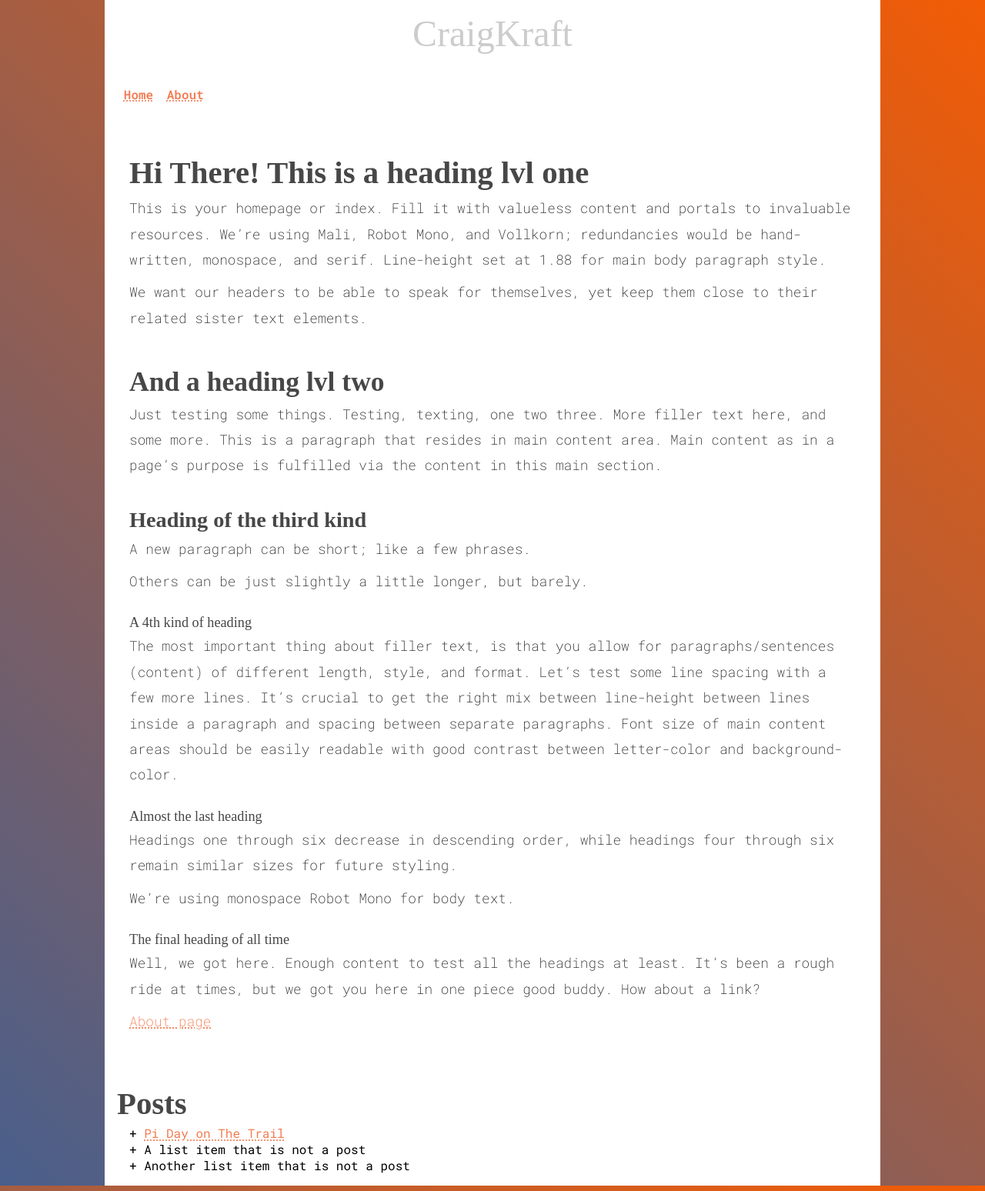
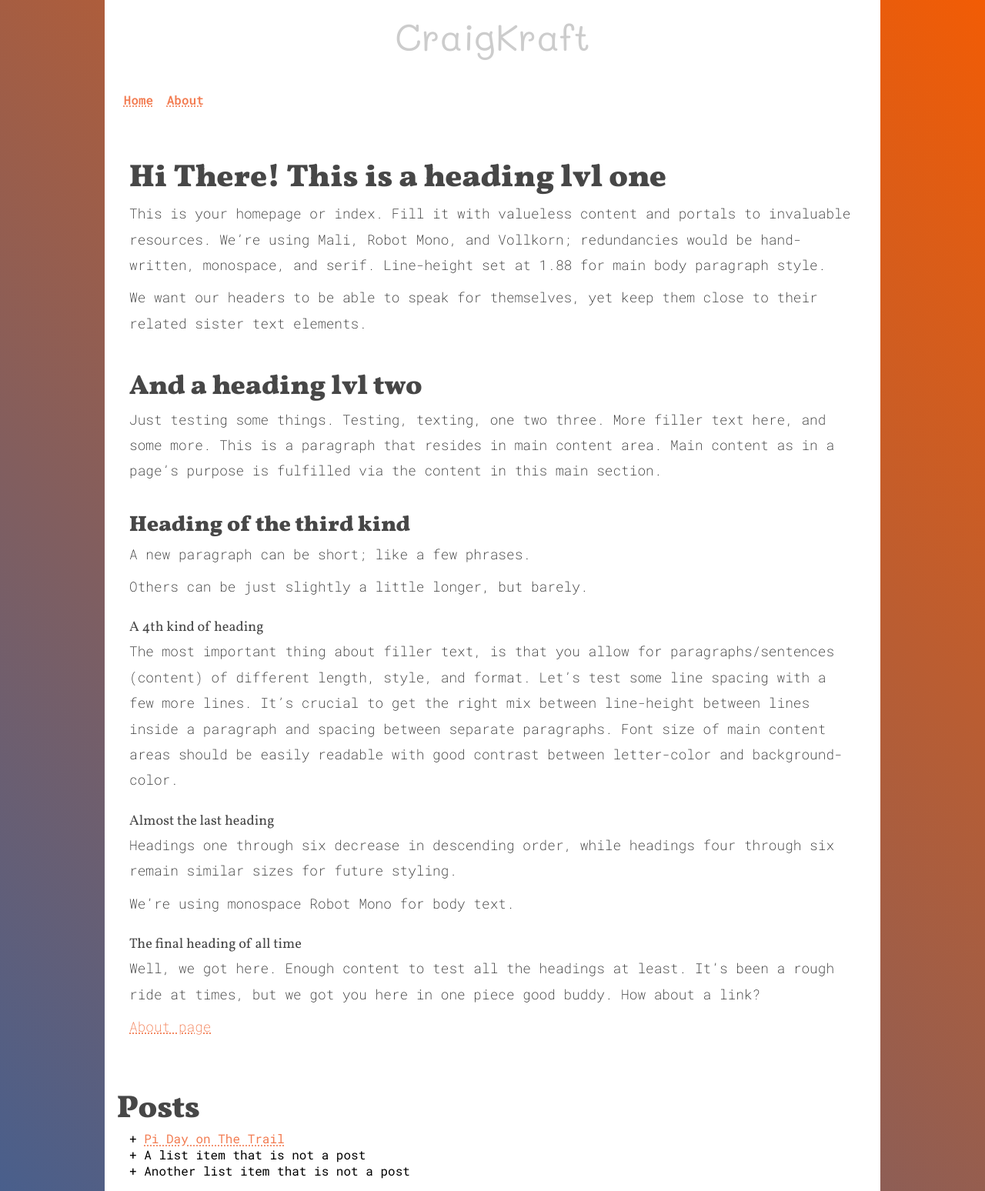
Before and after one commit to craigkraft/craigkraft.github.io, a Jekyll site: the page built from index.md, in a window 1280 px wide. Shown: the whole page at 77% size. Built offline with Jekyll 4.4.1, drawn with Linux system fonts in a browser that asks for light colours; some web fonts are replaced.

Commit message:
Update head.html

```diff
--- a/_includes/head.html
+++ b/_includes/head.html
@@ -1,6 +1,6 @@
 <head>
   <title>{{ page.title }}</title>
   <link rel="preconnect" href="https://fonts.gstatic.com">
-  <link href="https://fonts.googleapis.com/css2?family=Coustard:wght@400;900&family=Roboto+Mono:ital,wght@0,100;0,200;0,300;0,400;0,500;0,600;0,700;1,100;1,200;1,300;1,400;1,500;1,600;1,700&display=swap" rel="stylesheet">
+  <link href="https://fonts.googleapis.com/css2?family=Mali:wght@200;300;400;500;600;700&family=Roboto+Mono:wght@200;300;400;500;600;700&family=Vollkorn:wght@400;500;600;700;800;900&display=swap" rel="stylesheet">
   <link rel="stylesheet" href="{{ 'https://craigkraft.github.io/css/styles.css' }}"/>
 </head>
```
